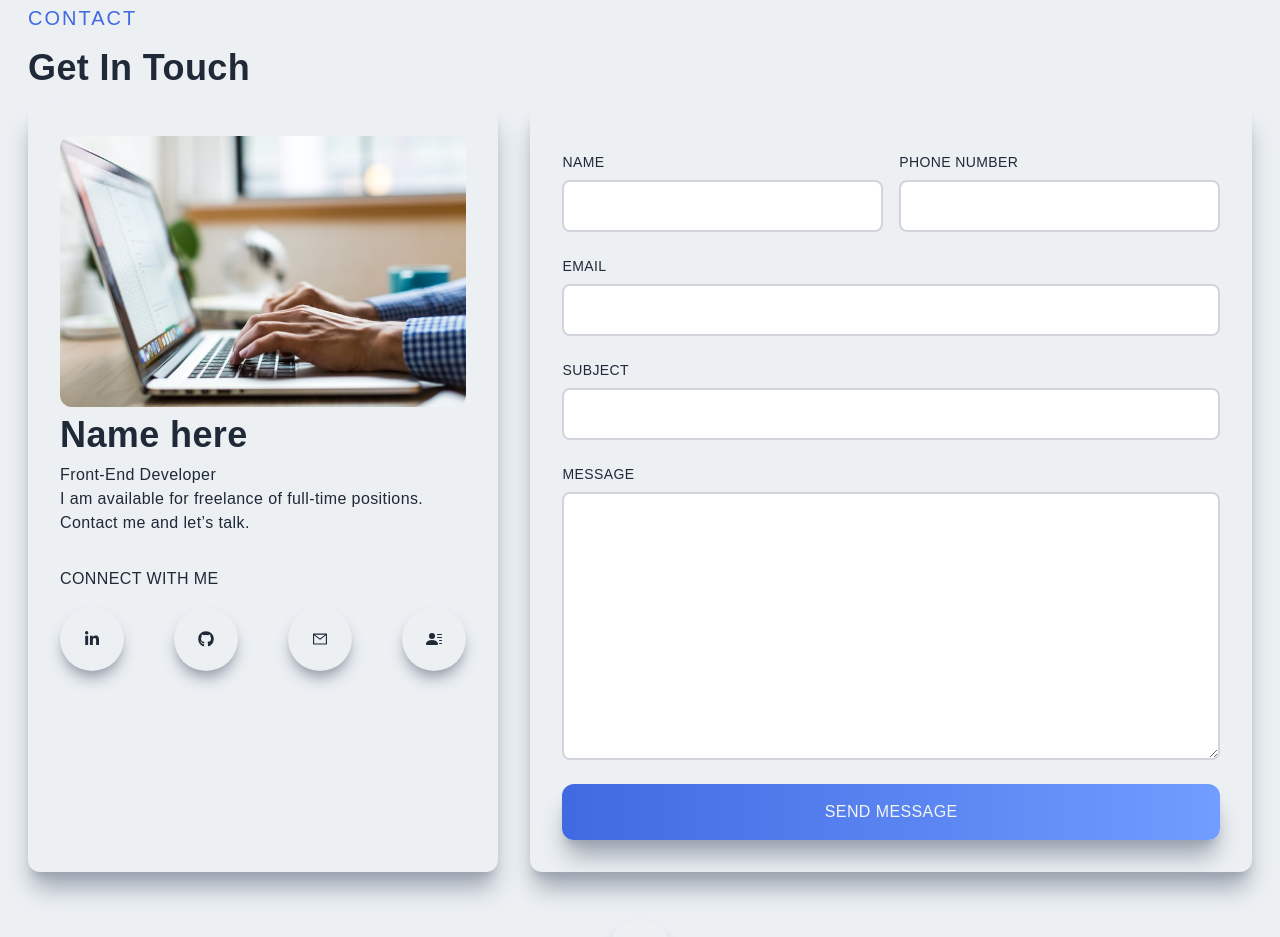
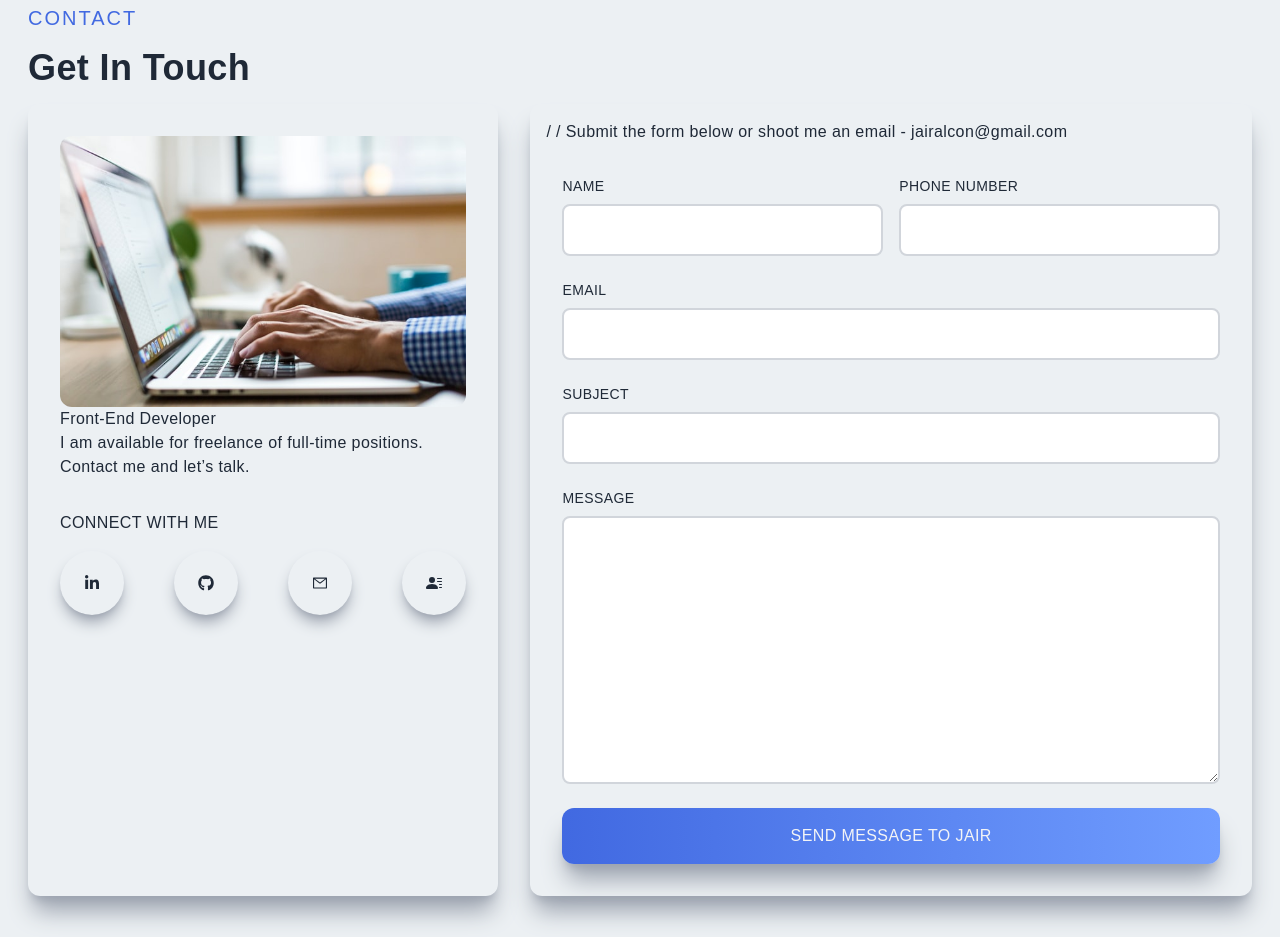
Before and after one commit to jairalcon/portfolio-nextjs, a Next.js app: page / in a window 1280 px wide. Shown: the part 2720-3657 px from the top of the page. Built offline with nearby package versions, Linux system fonts and the light colour scheme.

Commit message:
adding getform, need to add handleSubmit

```diff
--- a/components/Contact.jsx
+++ b/components/Contact.jsx
@@ -8,6 +8,12 @@ import { HiOutlineChevronDoubleUp } from 'react-icons/hi';
 import contactImg from '../public/assets/contact.jpg';
 
 const Contact = () => {
+
+    // function handleSubmit() {
+        //todo needs to clear form once submitted
+        //? https://docs.getform.io/guides/nextjs/
+    // }
+
     return (
         <div id='contact' className='w-full lg:h-screen'>
             <div className='max-w-[1240px] m-auto px-2 py-16 w-full'>
@@ -21,7 +27,7 @@ const Contact = () => {
                                 <Image className='rounded-xl hover:scale-105 ease-in duration-300' src={contactImg} width='700' height='700' alt="contact photo" />
                             </div>
                             <div>
-                                <h2 className='py-2'>Name here</h2>
+                                {/* <h2 className='py-2'>Name here</h2> */}
                                 <p>Front-End Developer</p>
                                 <p>I am available for freelance of full-time positions. Contact me and let&rsquo;s talk.</p>
                             </div>
@@ -63,34 +69,35 @@ const Contact = () => {
                     {/* right */}
 
                     <div className='col-span-3 w-full h-auto shadow-xl shadow-gray-400 rounded-xl lg:p-4'>
+                        <p>/ / Submit the form below or shoot me an email - jairalcon@gmail.com</p>
                         <div className='p-4'>
 
-                            <form>
+                            <form method='POST' action='https://getform.io/f/a025d003-cd9b-433e-aedc-3418d0c380f0'>
                                 <div className='grid md:grid-cols-2 gap-4 w-full py-2'>
                                     <div className='flex flex-col'>
                                         <label className='uppercase text-sm py-2'>Name</label>
-                                        <input className='border-2 rounded-lg p-3 flex border-gray-300' type="text" />
+                                        <input className='border-2 rounded-lg p-3 flex border-gray-300' type="text" name='name' />
                                     </div>
                                     <div className='flex flex-col'>
                                         <label className='uppercase text-sm py-2'>Phone Number</label>
-                                        <input className='border-2 rounded-lg p-3 flex border-gray-300' type="text" />
+                                        <input className='border-2 rounded-lg p-3 flex border-gray-300' type="text" name='phone number' />
                                     </div>
                                 </div>
                                 <div className='flex flex-col py-2'>
                                     <label className='uppercase text-sm py-2'>Email</label>
-                                    <input className='border-2 rounded-lg p-3 flex border-gray-300' type="email" />
+                                    <input className='border-2 rounded-lg p-3 flex border-gray-300' type="email" name='email'/>
                                 </div>
 
                                 <div className='flex flex-col py-2'>
                                     <label className='uppercase text-sm py-2'>Subject</label>
-                                    <input className='border-2 rounded-lg p-3 flex border-gray-300' type="text" />
+                                    <input className='border-2 rounded-lg p-3 flex border-gray-300' type="text" name='subject'/>
                                 </div>
 
                                 <div className='flex flex-col py-2'>
                                     <label className='uppercase text-sm py-2'>Message</label>
-                                    <textarea className='border-2 rounded-lg p-3 border-gray-300' rows='10' type="text" />
+                                    <textarea className='border-2 rounded-lg p-3 border-gray-300' rows='10' type="text" name='message'/>
                                 </div>
-                                <button className='w-full p-4 text-gray-100 mt-4'>Send Message</button>
+                                <button className='w-full p-4 text-gray-100 mt-4'>Send Message to Jair</button>
                             </form>
                         </div>
                     </div>
```
